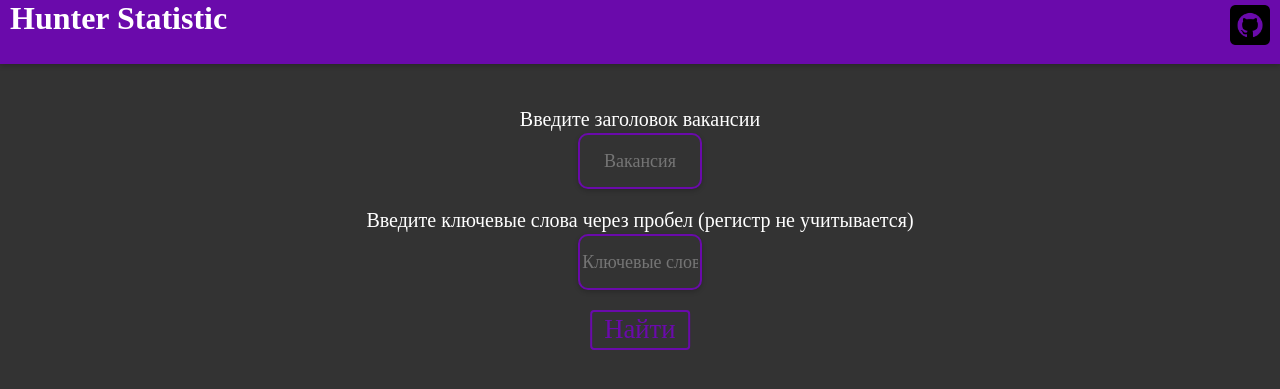
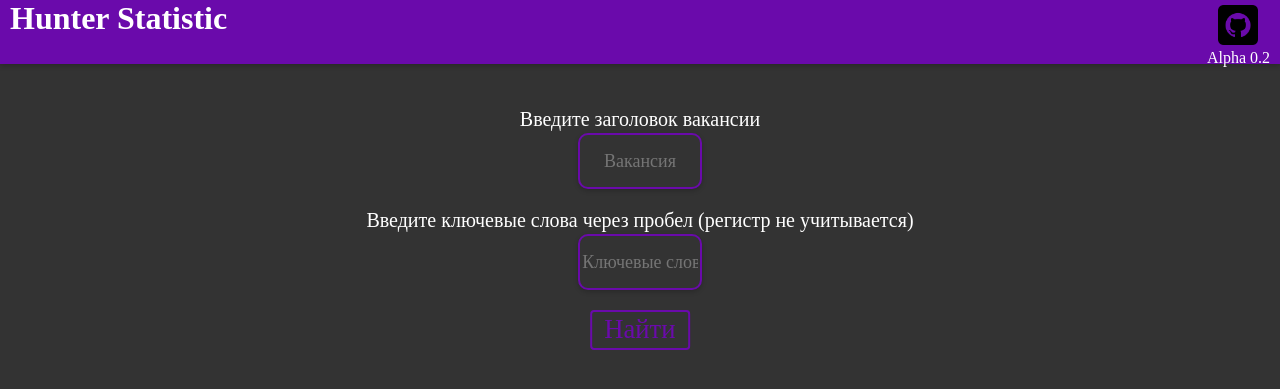
Before and after one commit to yunya101/hunterstat, a PHP site: page / in a window 1280 px wide. Shown: the top 389 px of the page. Run offline with PHP 8.4, Linux system fonts and the light colour scheme; some web fonts are replaced.

Commit message:
Getting hosting

```diff
--- a/index.php
+++ b/index.php
@@ -12,7 +12,10 @@
 <body>
     <div id="header">
         <h1>Hunter Statistic</h1>
+        <span id="info">
         <a id="git" href="https://github.com/yunya101/hunterstat"><img class="icon" src="assets/github.png"></a>
+        <p>Alpha 0.2</p>
+        </span>
     </div>
     <div id="content">
         <div id="search-container">
--- a/search.php
+++ b/search.php
@@ -1,6 +1,5 @@
 <?php
 if (isset($_GET['title']) && isset($_GET['keywords'])) {
-    echo '<div id="searched">';
     $title = sanitize($_GET['title']);
     $str_keys = sanitize($_GET['keywords']);
     $keywords = explode(' ', $str_keys);
@@ -49,7 +48,7 @@ if (isset($_GET['title']) && isset($_GET['keywords'])) {
         $vacancies[$i] = $json['items'];
     }
 
-    echo '<span>Всего вакансий: ' . $json['found'] . ' | </span>';
+
     $selected = 0;
 
     foreach ($vacancies as $index => $response) {
@@ -67,7 +66,8 @@ if (isset($_GET['title']) && isset($_GET['keywords'])) {
             }
         }
     }
-
+    echo '<div id="searched">';
+    echo '<span>Всего вакансий: ' . $json['found'] . ' | </span>';
     echo '<span>Выборка из ' . $selected . ' вакансий</span><br>';
 
     foreach ($keyword_count as $key => $count) {
--- a/style/style.css
+++ b/style/style.css
@@ -12,12 +12,18 @@
     margin: 0 auto;
 }
 
-#git {
+#info {
     display: inline-block;
     position: fixed;
     right: 0;
     margin-right: 10px;
     margin-top: 5px;
+    padding: auto;
+    text-align: center;
+}
+
+#info p {
+    margin: 0;
 }
 
 .icon {
```
